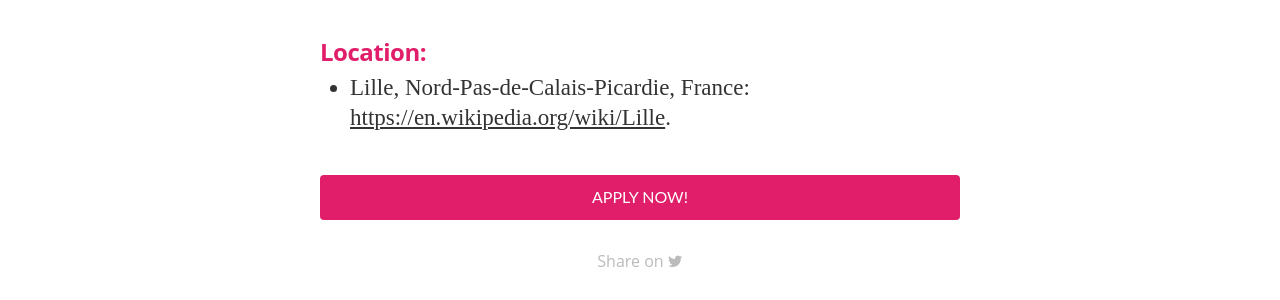
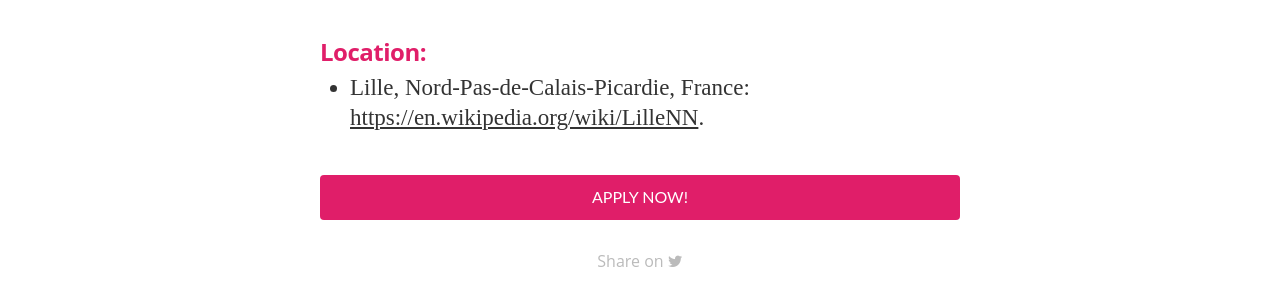
Before and after one commit to slaaskhq/jobs, a Jekyll site: the page built from _posts/2016-04-14-senior-full-stack-web-developer.markdown, in a window 1280 px wide and 900 px high, scrolled down 1970 px. Shown: the part 155-455 px from the top of the window. Built offline with Jekyll 4.4.1, drawn with Linux system fonts in a browser that asks for light colours; nearby versions of some CDN libraries; emoji names are drawn with the system emoji font; some web fonts are replaced; some of the changed lines change nothing that is shown.

Commit message:
Update 2016-04-14-senior-full-stack-web-developer.markdown

```diff
--- a/_posts/2016-04-14-senior-full-stack-web-developer.markdown
+++ b/_posts/2016-04-14-senior-full-stack-web-developer.markdown
@@ -48,4 +48,4 @@ I had to take some creative liberties with the last line for it to make sense an
 
 ### Location:
 
-- Lille, Nord-Pas-de-Calais-Picardie, France: [https://en.wikipedia.org/wiki/Lille](https://en.wikipedia.org/wiki/Lillen).
+- Lille, Nord-Pas-de-Calais-Picardie, France: [https://en.wikipedia.org/wiki/LilleNN](https://en.wikipedia.org/wiki/Lille).
```
